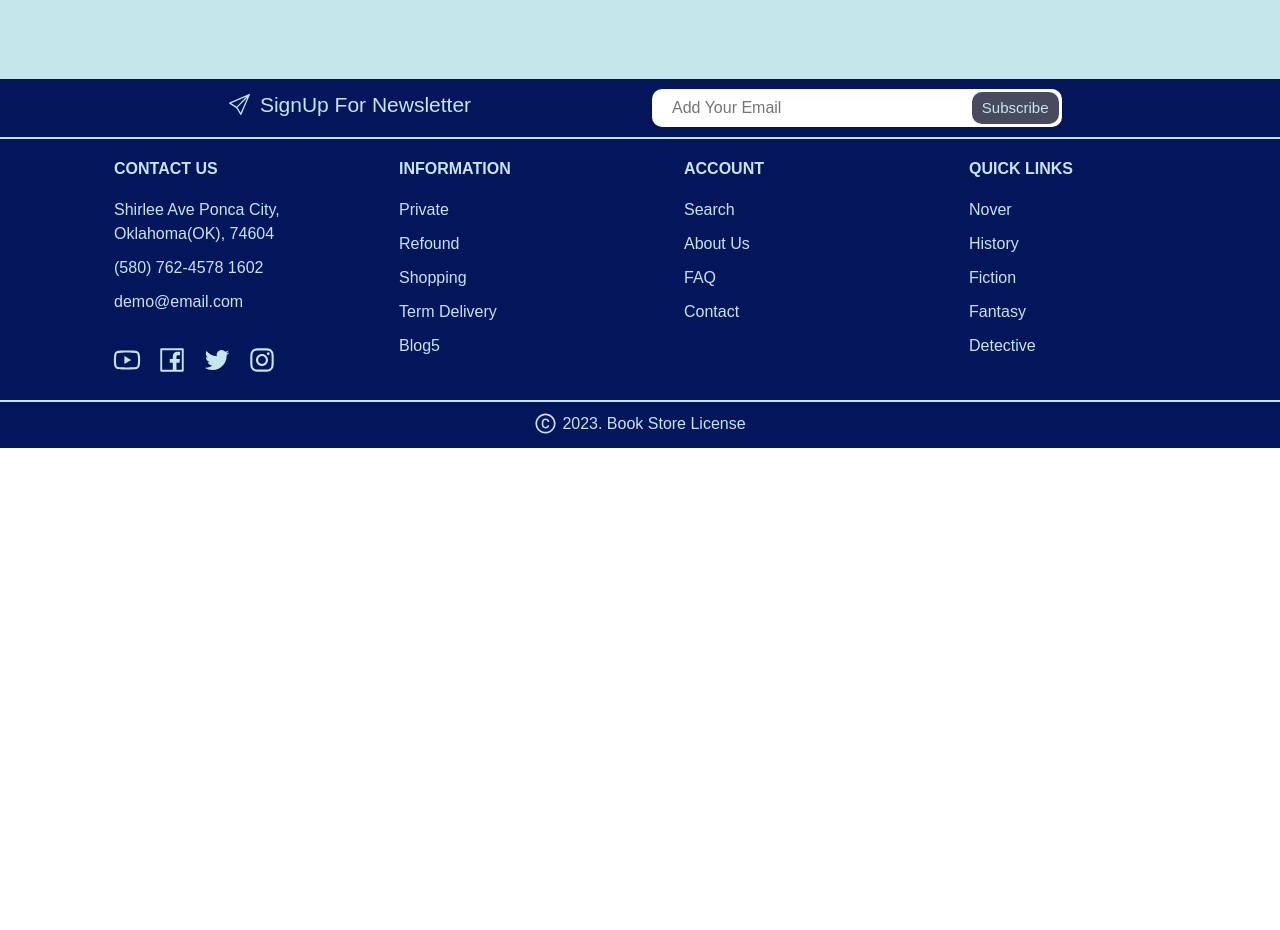
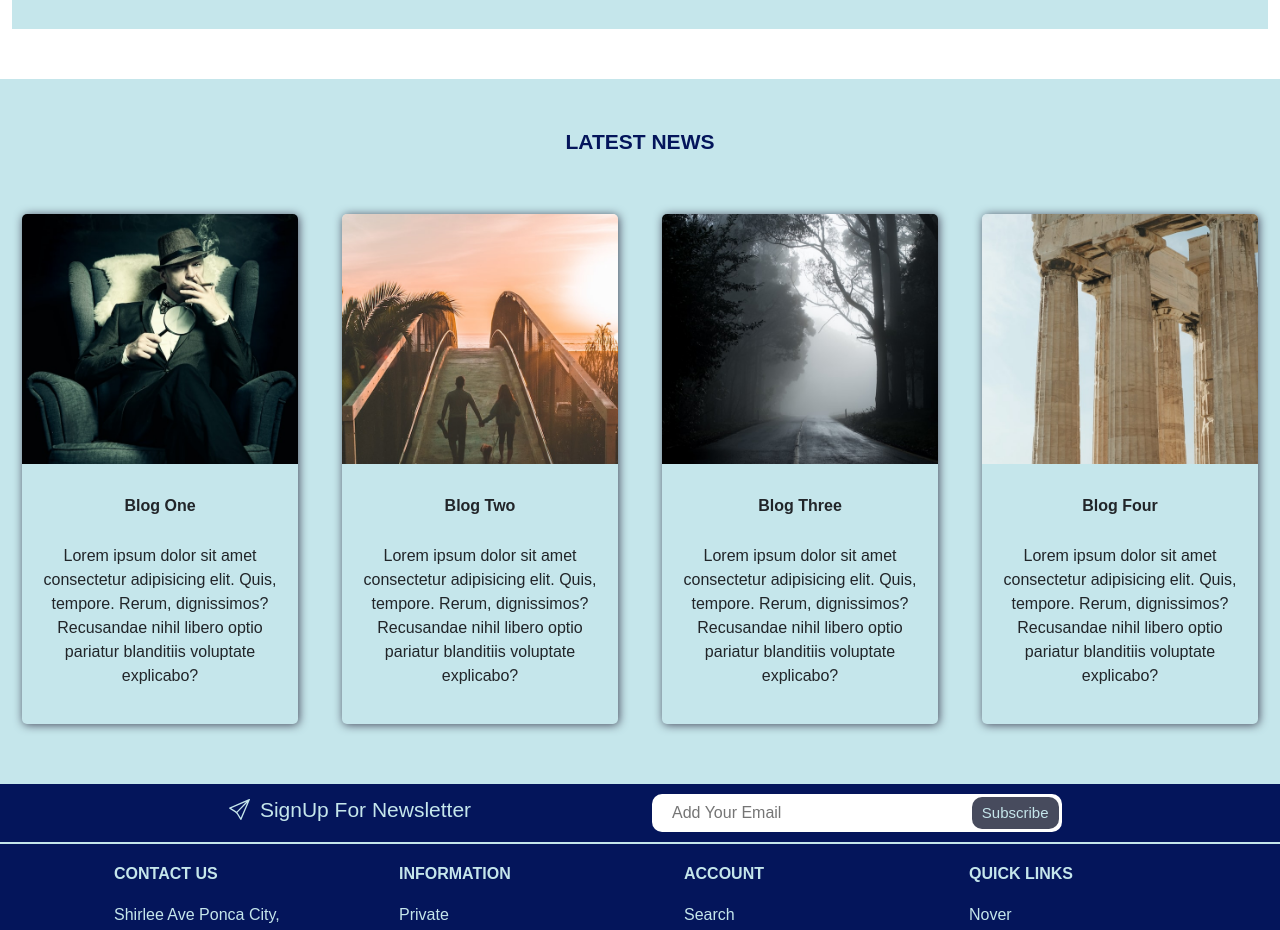
Before and after one commit to Olaf-Archer-Git/book-store, a React (Create React App) app: page / in a window 1280 px wide. Shown: the part 1500-2430 px from the top of the page. Before the commit the page ends 1948 px from the top, so only its background shows below. Built offline with nearby package versions, Linux system fonts and the light colour scheme; a web font is replaced by a local one.

Commit message:
newsCard

```diff
--- a/package.json
+++ b/package.json
@@ -9,6 +9,7 @@
     "@testing-library/user-event": "^14.4.3",
     "react": "^18.2.0",
     "react-dom": "^18.2.0",
+    "react-fast-marquee": "^1.3.5",
     "react-icons": "^4.7.1",
     "react-redux": "^8.0.5",
     "react-router-dom": "^6.6.1",
--- /dev/null
+++ b/src/pages/blog/BlogStyle.scss
@@ -0,0 +1,38 @@
+@import "../../style/variables.scss";
+
+.news {
+  &-head {
+    text-align: center;
+    font-size: 21px;
+    text-transform: uppercase;
+    font-weight: bold;
+    color: $bg-dark;
+    margin: 50px 0;
+  }
+  &-item {
+    text-align: center;
+    box-shadow: 1px 1px 10px $bg-grey;
+    margin: 10px;
+    border-radius: 5px;
+  }
+
+  &-img {
+    & img {
+      width: 100%;
+      height: 250px;
+      object-fit: cover;
+      border-top-left-radius: 5px;
+      border-top-right-radius: 5px;
+    }
+  }
+
+  &-text {
+    padding: 20px;
+  }
+
+  &-title {
+    padding: 10px 0;
+    text-transform: capitalize;
+    font-weight: bold;
+  }
+}
--- /dev/null
+++ b/src/pages/blog/NewsCard.jsx
@@ -0,0 +1,86 @@
+import React from "react";
+
+import img1 from "../../assets/templates/template-1.jpg";
+import img2 from "../../assets/templates/template-2.jpg";
+import img3 from "../../assets/templates/template-3.jpg";
+import img4 from "../../assets/templates/template-4.jpg";
+
+import "./BlogStyle.scss";
+
+const NewsCard = () => {
+  return (
+    <div className="news">
+
+      <h2 className="news-head">latest news</h2>
+      <div className="container-xxl">
+        <div className="row">
+          <div className="col-lg-3">
+            <div className="news-item">
+              <div className="news-img">
+                <img src={img1} alt="#!" />
+              </div>
+              <div className="news-text">
+                <p className="news-title">blog one</p>
+                <p className="news-subtitle">
+                  Lorem ipsum dolor sit amet consectetur adipisicing elit. Quis,
+                  tempore. Rerum, dignissimos? Recusandae nihil libero optio
+                  pariatur blanditiis voluptate explicabo?
+                </p>
+              </div>
+            </div>
+          </div>
+
+          <div className="col-lg-3">
+            <div className="news-item">
+              <div className="news-img">
+                <img src={img2} alt="#!" />
+              </div>
+              <div className="news-text">
+                <p className="news-title">blog two</p>
+                <p className="news-subtitle">
+                  Lorem ipsum dolor sit amet consectetur adipisicing elit. Quis,
+                  tempore. Rerum, dignissimos? Recusandae nihil libero optio
+                  pariatur blanditiis voluptate explicabo?
+                </p>
+              </div>
+            </div>
+          </div>
+
+          <div className="col-lg-3">
+            <div className="news-item">
+              <div className="news-img">
+                <img src={img3} alt="#!" />
+              </div>
+              <div className="news-text">
+                <p className="news-title">blog three</p>
+                <p className="news-subtitle">
+                  Lorem ipsum dolor sit amet consectetur adipisicing elit. Quis,
+                  tempore. Rerum, dignissimos? Recusandae nihil libero optio
+                  pariatur blanditiis voluptate explicabo?
+                </p>
+              </div>
+            </div>
+          </div>
+
+          <div className="col-lg-3">
+            <div className="news-item">
+              <div className="news-img">
+                <img src={img4} alt="#!" />
+              </div>
+              <div className="news-text">
+                <p className="news-title">blog four</p>
+                <p className="news-subtitle">
+                  Lorem ipsum dolor sit amet consectetur adipisicing elit. Quis,
+                  tempore. Rerum, dignissimos? Recusandae nihil libero optio
+                  pariatur blanditiis voluptate explicabo?
+                </p>
+              </div>
+            </div>
+          </div>
+        </div>
+      </div>
+    </div>
+  );
+};
+
+export default NewsCard;
--- a/src/pages/home/Home.jsx
+++ b/src/pages/home/Home.jsx
@@ -2,13 +2,18 @@ import React from "react";
 
 import HomeGrid from "./HomeGrid";
 import HomeProducts from "./HomeProducts";
+import NewsCard from "../blog/NewsCard";
+
+
 import "./Home.scss";
+
 
 const Home = () => {
   return (
     <section className="home">
       <HomeGrid />
       <HomeProducts />
+      <NewsCard/>
     </section>
   );
 };
--- a/src/pages/home/HomeProducts.jsx
+++ b/src/pages/home/HomeProducts.jsx
@@ -1,4 +1,5 @@
 import React from "react";
+
 import { dataServices, dataTemplate } from "../../data/dataTemplate.js";
 
 import "./HomeProducts.scss";
--- a/src/pages/home/HomeProducts.scss
+++ b/src/pages/home/HomeProducts.scss
@@ -10,7 +10,7 @@
   display: flex;
   justify-content: space-between;
   align-items: center;
-  margin: 50px 0;
+  margin: 100px 0;
 
   &-wrap {
     display: flex;
```
Also changed, not shown: 1 other file (tests, documents, lock files or other folders).
